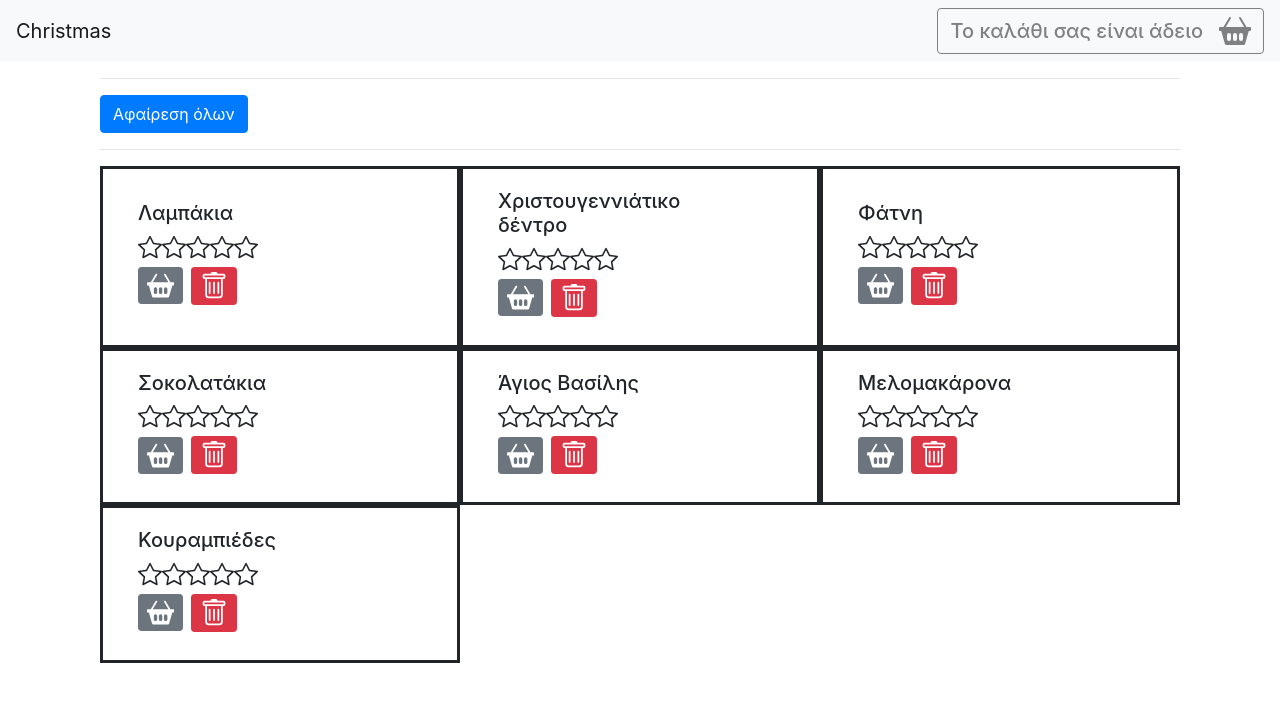
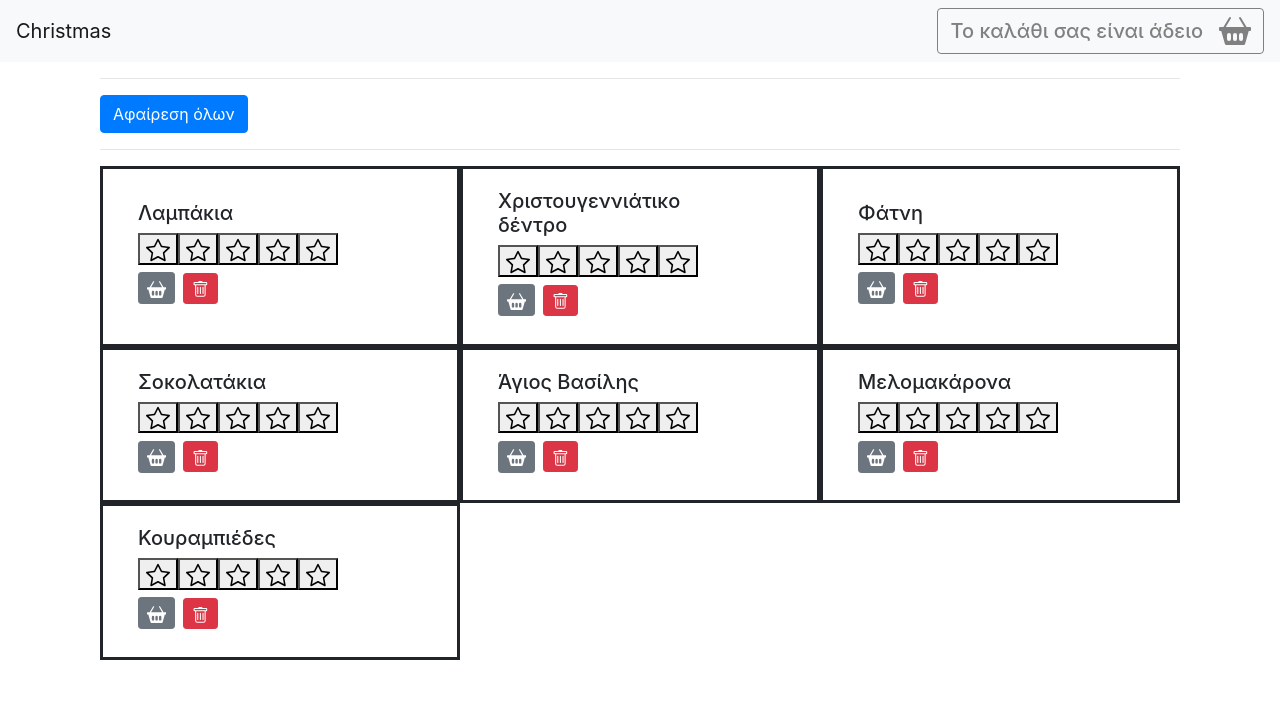
Before and after one commit to jverg/react-intro, a React (Create React App) app: page / in a window 1280 px wide. Shown: the top 702 px of the page. Built offline with nearby package versions, Linux system fonts and the light colour scheme; the HTML template or start-up script is replaced by a standard one.

Commit message:
dsafdsfasd

```diff
--- a/package.json
+++ b/package.json
@@ -12,8 +12,7 @@
     "react": "17.0.0",
     "react-bootstrap": "1.4.0",
     "react-dom": "17.0.0",
-    "react-scripts": "3.4.3",
-    "saas": "1.0.0"
+    "react-scripts": "3.4.3"
   },
   "devDependencies": {
     "typescript": "3.8.3"
--- a/src/App.js
+++ b/src/App.js
@@ -5,14 +5,15 @@ import Counters from "./components/counters";
 class App extends Component {
   state = {
     totalCounter: 0,
+    stars: [1, 2, 3, 4, 5],
     counters: [
-      { id: 1, name: "Λαμπάκια", value: 0 },
-      { id: 2, name: "Χριστουγεννιάτικο δέντρο", value: 0 },
-      { id: 3, name: "Φάτνη", value: 0 },
-      { id: 4, name: "Σοκολατάκια", value: 0 },
-      { id: 5, name: "Άγιος Βασίλης", value: 0 },
-      { id: 6, name: "Μελομακάρονα", value: 0 },
-      { id: 7, name: "Κουραμπιέδες", value: 0 }
+      { id: 1, name: "Λαμπάκια", stars: 0, value: 0 },
+      { id: 2, name: "Χριστουγεννιάτικο δέντρο", stars: 0, value: 0 },
+      { id: 3, name: "Φάτνη", stars: 0, value: 0 },
+      { id: 4, name: "Σοκολατάκια", stars: 0, value: 0 },
+      { id: 5, name: "Άγιος Βασίλης", stars: 0, value: 0 },
+      { id: 6, name: "Μελομακάρονα", stars: 0, value: 0 },
+      { id: 7, name: "Κουραμπιέδες", stars: 0, value: 0 }
     ]
   };
 
@@ -34,6 +35,14 @@ class App extends Component {
     this.setState({ counters, totalCounter });
   };
 
+  starUpdate = (counter, star) => {
+    const counters = [...this.state.counters];
+    const index = counters.indexOf(counter);
+    counters[index] = { ...counter };
+    counters[index].stars = 0 + star;
+    this.setState({ counters });
+  };
+
   handleReset = () => {
     const totalCounter = 0;
     const counters = this.state.counters.map((c) => {
@@ -50,9 +59,11 @@ class App extends Component {
         <main className="container">
           <Counters
             counters={this.state.counters}
+            stars={this.state.stars}
             onReset={this.handleReset}
             onDelete={this.handleDelete}
             onIncrement={this.handleIncrement}
+            onStarUpdate={this.starUpdate}
           />
         </main>
       </React.Fragment>
--- a/src/components/counter.jsx
+++ b/src/components/counter.jsx
@@ -1,86 +1,34 @@
 import React, { Component } from "react";
+import Stars from "./stars";
 import "../styles/style.css";
 
 class Counter extends Component {
   render() {
+    const { onStarUpdate, counter, stars } = this.props;
+
     return (
       <div className="col-md-4 cardstyle">
         <div className="card-item">
-          <h5 className="title">{this.props.counter.name}</h5>
-          <svg
-            width="1.5rem"
-            height="1.5rem"
-            viewBox="0 0 16 16"
-            className="bi bi-star"
-            fill="currentColor"
-            xmlns="http://www.w3.org/2000/svg"
-          >
-            <path
-              fillRule="evenodd"
-              d="M2.866 14.85c-.078.444.36.791.746.593l4.39-2.256 4.389 2.256c.386.198.824-.149.746-.592l-.83-4.73 3.523-3.356c.329-.314.158-.888-.283-.95l-4.898-.696L8.465.792a.513.513 0 0 0-.927 0L5.354 5.12l-4.898.696c-.441.062-.612.636-.283.95l3.523 3.356-.83 4.73zm4.905-2.767l-3.686 1.894.694-3.957a.565.565 0 0 0-.163-.505L1.71 6.745l4.052-.576a.525.525 0 0 0 .393-.288l1.847-3.658 1.846 3.658a.525.525 0 0 0 .393.288l4.052.575-2.906 2.77a.564.564 0 0 0-.163.506l.694 3.957-3.686-1.894a.503.503 0 0 0-.461 0z"
+          <h5 className="title">
+            {this.props.counter.name}
+            <span className={this.getBadgeClasses()}>{this.formatCount()}</span>
+          </h5>
+          {stars.map((star, index) => (
+            <Stars
+              key={index}
+              star={star}
+              onStarUpdate={onStarUpdate}
+              counter={counter}
             />
-          </svg>
-          <svg
-            width="1.5rem"
-            height="1.5rem"
-            viewBox="0 0 16 16"
-            className="bi bi-star"
-            fill="currentColor"
-            xmlns="http://www.w3.org/2000/svg"
-          >
-            <path
-              fillRule="evenodd"
-              d="M2.866 14.85c-.078.444.36.791.746.593l4.39-2.256 4.389 2.256c.386.198.824-.149.746-.592l-.83-4.73 3.523-3.356c.329-.314.158-.888-.283-.95l-4.898-.696L8.465.792a.513.513 0 0 0-.927 0L5.354 5.12l-4.898.696c-.441.062-.612.636-.283.95l3.523 3.356-.83 4.73zm4.905-2.767l-3.686 1.894.694-3.957a.565.565 0 0 0-.163-.505L1.71 6.745l4.052-.576a.525.525 0 0 0 .393-.288l1.847-3.658 1.846 3.658a.525.525 0 0 0 .393.288l4.052.575-2.906 2.77a.564.564 0 0 0-.163.506l.694 3.957-3.686-1.894a.503.503 0 0 0-.461 0z"
-            />
-          </svg>
-          <svg
-            width="1.5rem"
-            height="1.5rem"
-            viewBox="0 0 16 16"
-            className="bi bi-star"
-            fill="currentColor"
-            xmlns="http://www.w3.org/2000/svg"
-          >
-            <path
-              fillRule="evenodd"
-              d="M2.866 14.85c-.078.444.36.791.746.593l4.39-2.256 4.389 2.256c.386.198.824-.149.746-.592l-.83-4.73 3.523-3.356c.329-.314.158-.888-.283-.95l-4.898-.696L8.465.792a.513.513 0 0 0-.927 0L5.354 5.12l-4.898.696c-.441.062-.612.636-.283.95l3.523 3.356-.83 4.73zm4.905-2.767l-3.686 1.894.694-3.957a.565.565 0 0 0-.163-.505L1.71 6.745l4.052-.576a.525.525 0 0 0 .393-.288l1.847-3.658 1.846 3.658a.525.525 0 0 0 .393.288l4.052.575-2.906 2.77a.564.564 0 0 0-.163.506l.694 3.957-3.686-1.894a.503.503 0 0 0-.461 0z"
-            />
-          </svg>
-          <svg
-            width="1.5rem"
-            height="1.5rem"
-            viewBox="0 0 16 16"
-            className="bi bi-star"
-            fill="currentColor"
-            xmlns="http://www.w3.org/2000/svg"
-          >
-            <path
-              fillRule="evenodd"
-              d="M2.866 14.85c-.078.444.36.791.746.593l4.39-2.256 4.389 2.256c.386.198.824-.149.746-.592l-.83-4.73 3.523-3.356c.329-.314.158-.888-.283-.95l-4.898-.696L8.465.792a.513.513 0 0 0-.927 0L5.354 5.12l-4.898.696c-.441.062-.612.636-.283.95l3.523 3.356-.83 4.73zm4.905-2.767l-3.686 1.894.694-3.957a.565.565 0 0 0-.163-.505L1.71 6.745l4.052-.576a.525.525 0 0 0 .393-.288l1.847-3.658 1.846 3.658a.525.525 0 0 0 .393.288l4.052.575-2.906 2.77a.564.564 0 0 0-.163.506l.694 3.957-3.686-1.894a.503.503 0 0 0-.461 0z"
-            />
-          </svg>
-          <svg
-            width="1.5rem"
-            height="1.5rem"
-            viewBox="0 0 16 16"
-            className="bi bi-star"
-            fill="currentColor"
-            xmlns="http://www.w3.org/2000/svg"
-          >
-            <path
-              fillRule="evenodd"
-              d="M2.866 14.85c-.078.444.36.791.746.593l4.39-2.256 4.389 2.256c.386.198.824-.149.746-.592l-.83-4.73 3.523-3.356c.329-.314.158-.888-.283-.95l-4.898-.696L8.465.792a.513.513 0 0 0-.927 0L5.354 5.12l-4.898.696c-.441.062-.612.636-.283.95l3.523 3.356-.83 4.73zm4.905-2.767l-3.686 1.894.694-3.957a.565.565 0 0 0-.163-.505L1.71 6.745l4.052-.576a.525.525 0 0 0 .393-.288l1.847-3.658 1.846 3.658a.525.525 0 0 0 .393.288l4.052.575-2.906 2.77a.564.564 0 0 0-.163.506l.694 3.957-3.686-1.894a.503.503 0 0 0-.461 0z"
-            />
-          </svg>
-          <span className={this.getBadgeClasses()}>{this.formatCount()}</span>
+          ))}
           <div className="buttons">
             <button
               onClick={() => this.props.onIncrement(this.props.counter)}
               className="btn btn-secondary btn-sm"
             >
               <svg
-                width="1.7rem"
-                height="1.7rem"
+                width="1.2rem"
+                height="1.2rem"
                 viewBox="0 0 16 16"
                 className="bi bi-basket2-fill"
                 fill="currentColor"
@@ -97,8 +45,8 @@ class Counter extends Component {
               className="btn btn-danger btn-sm m-2"
             >
               <svg
-                width="2em"
-                height="2em"
+                width="1.2em"
+                height="1.2em"
                 viewBox="0 0 16 16"
                 className="bi bi-trash"
                 fill="currentColor"
--- a/src/components/counters.jsx
+++ b/src/components/counters.jsx
@@ -3,7 +3,14 @@ import Counter from "./counter";
 
 class Counters extends Component {
   render() {
-    const { onReset, counters, onDelete, onIncrement } = this.props;
+    const {
+      onReset,
+      counters,
+      stars,
+      onDelete,
+      onIncrement,
+      onStarUpdate
+    } = this.props;
 
     return (
       <div className="col-md-12">
@@ -17,8 +24,11 @@ class Counters extends Component {
             {counters.map((counter) => (
               <Counter
                 key={counter.id}
+                stars={stars}
                 onDelete={onDelete}
                 onIncrement={onIncrement}
+                onStarUpdate={onStarUpdate}
+                counters={counters}
                 counter={counter}
               />
             ))}
--- /dev/null
+++ b/src/components/stars.jsx
@@ -0,0 +1,58 @@
+import React, { Component } from "react";
+import "../styles/style.css";
+
+class Stars extends Component {
+  render() {
+    const { star } = this.props;
+
+    let starSvg;
+    if (star > this.props.counter.stars) {
+      starSvg = (
+        <svg
+          width="1.5rem"
+          height="1.5rem"
+          viewBox="0 0 16 16"
+          className="bi bi-star"
+          fill="currentColor"
+          xmlns="http://www.w3.org/2000/svg"
+        >
+          <path
+            fillRule="evenodd"
+            d="M2.866 14.85c-.078.444.36.791.746.593l4.39-2.256 4.389 2.256c.386.198.824-.149.746-.592l-.83-4.73 3.523-3.356c.329-.314.158-.888-.283-.95l-4.898-.696L8.465.792a.513.513 0 0 0-.927 0L5.354 5.12l-4.898.696c-.441.062-.612.636-.283.95l3.523 3.356-.83 4.73zm4.905-2.767l-3.686 1.894.694-3.957a.565.565 0 0 0-.163-.505L1.71 6.745l4.052-.576a.525.525 0 0 0 .393-.288l1.847-3.658 1.846 3.658a.525.525 0 0 0 .393.288l4.052.575-2.906 2.77a.564.564 0 0 0-.163.506l.694 3.957-3.686-1.894a.503.503 0 0 0-.461 0z"
+          />
+        </svg>
+      );
+    } else {
+      starSvg = (
+        <svg
+          width="1.5em"
+          height="1.5em"
+          viewBox="0 0 16 16"
+          class="bi bi-star-fill"
+          fill="black"
+          xmlns="http://www.w3.org/2000/svg"
+        >
+          <path d="M3.612 15.443c-.386.198-.824-.149-.746-.592l.83-4.73L.173 6.765c-.329-.314-.158-.888.283-.95l4.898-.696L7.538.792c.197-.39.73-.39.927 0l2.184 4.327 4.898.696c.441.062.612.636.283.95l-3.523 3.356.83 4.73c.078.443-.36.79-.746.592L8 13.187l-4.389 2.256z" />
+        </svg>
+      );
+    }
+    return (
+      <button onClick={() => this.props.onStarUpdate(this.props.counter, star)}>
+        {starSvg}
+      </button>
+    );
+  }
+
+  getBadgeClasses() {
+    let classes = "badge m-2 badge-";
+    classes += this.props.counter === 0 ? "warning" : "primary";
+    return classes;
+  }
+
+  formatCount() {
+    const { value } = this.props.counter;
+    return value === 0 ? "" : value;
+  }
+}
+
+export default Stars;
```
